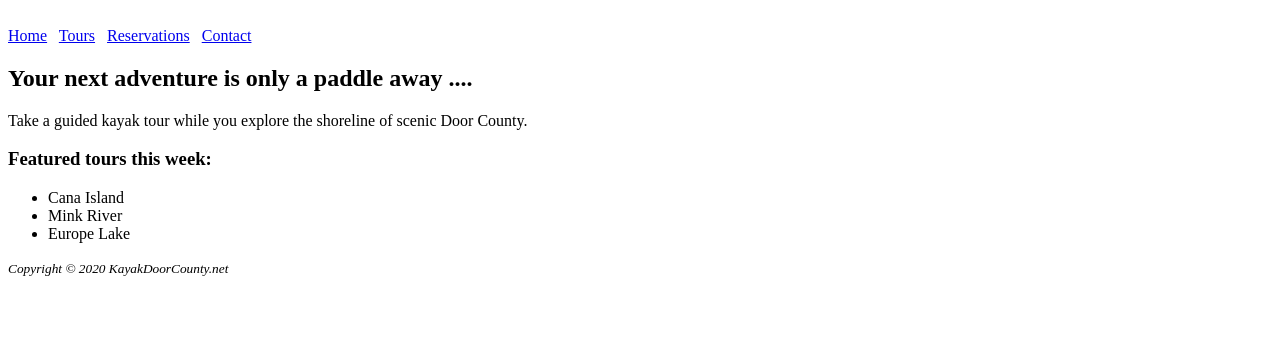
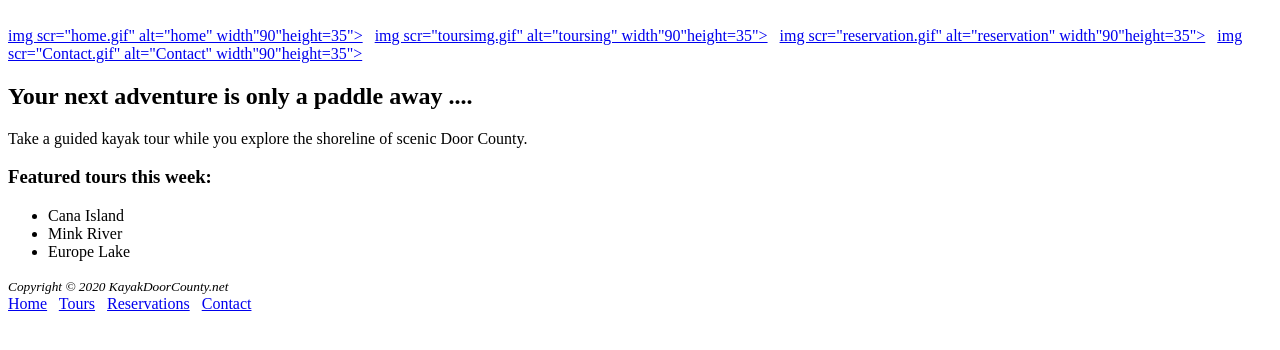
Before and after one commit to gabereeves175/bookfile, a plain HTML site: page index.html in a window 1280 px wide. Shown: the part 84-434 px from the top of the page. Drawn offline with Linux system fonts and the light colour scheme.

Commit message:
Update index.html

```diff
--- a/index.html
+++ b/index.html
@@ -4,7 +4,11 @@
 <meta charset="utf-8">
 <title>KayakDoorCounty.net</title>
 <style>
-
+  #bar {
+    background-color: #152420
+  }
+  img {
+    boder: none;
 </style>
 </head>
 <body>
@@ -12,10 +16,10 @@
   <h1><img src="kayadc.glf" alf="Kayakdoorcountry.net" width="500" height="60"></h1>
 </header>
 <nav>
-<a href="index.html">Home</a> &nbsp;
-<a href="tours.html">Tours</a> &nbsp;
-<a href="reservations.html">Reservations</a> &nbsp;
-<a href="contact.html">Contact</a> &nbsp;
+<a href="index.html">img scr="home.gif" alt="home" width"90"height=35"></a> &nbsp;
+<a href="tours.html">img scr="toursimg.gif" alt="toursing" width"90"height=35"></a> &nbsp;
+<a href="reservations.html">img scr="reservation.gif" alt="reservation" width"90"height=35"></a> &nbsp;
+<a href="contact.html">img scr="Contact.gif" alt="Contact" width"90"height=35"></a> &nbsp;
 </nav>
 <main>
 <h2>Your next adventure is only a paddle away ....</h2>
@@ -30,6 +34,12 @@
 </main>
 <footer>
 <small><i>Copyright &copy; 2020 KayakDoorCounty.net</i></small>
+  <nav>
+<a href="index.html">Home</a> &nbsp;
+<a href="tours.html">Tours</a> &nbsp;
+<a href="reservations.html">Reservations</a> &nbsp;
+<a href="contact.html">Contact</a> &nbsp;
+</nav>
 </footer>
 </body>
 </html>
```
